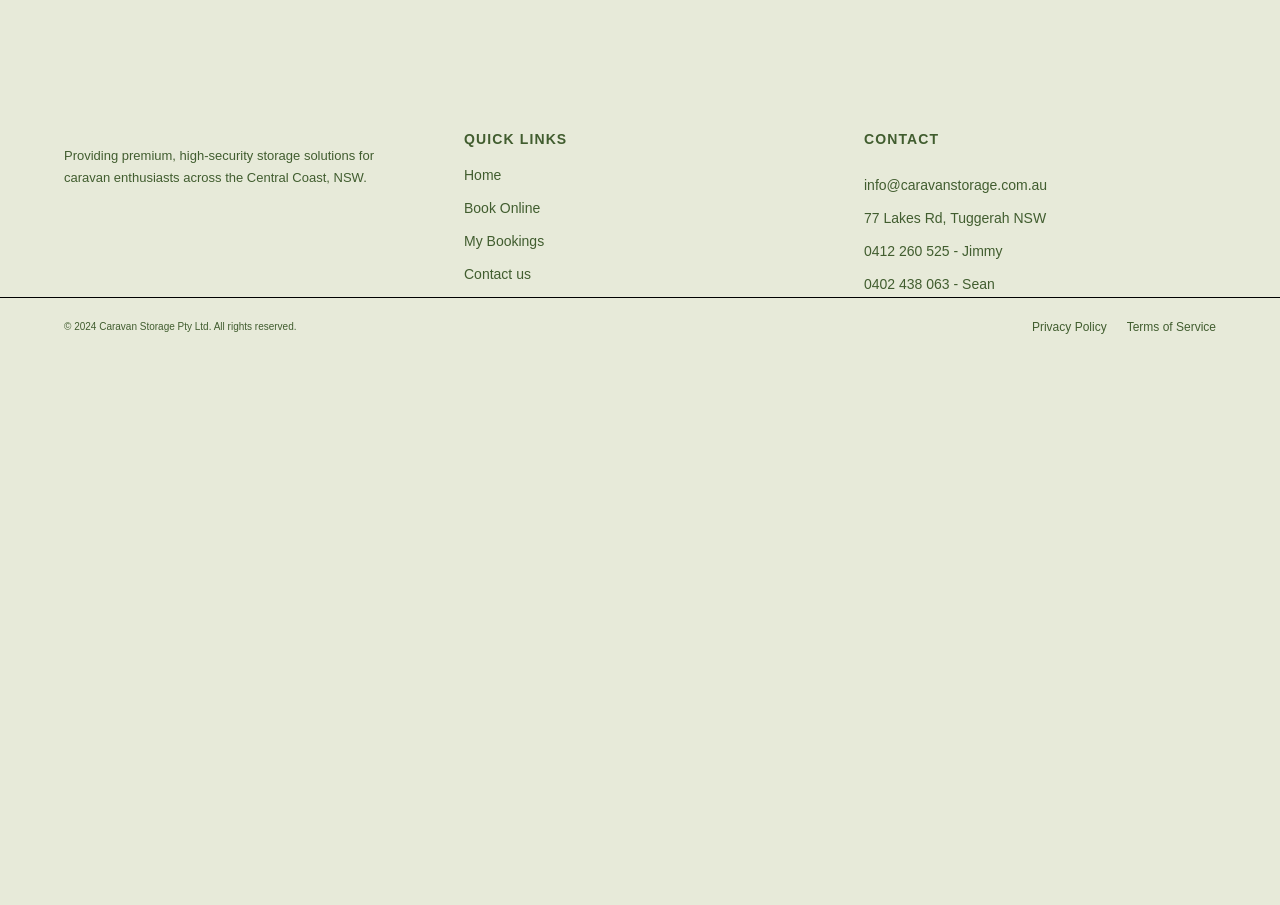
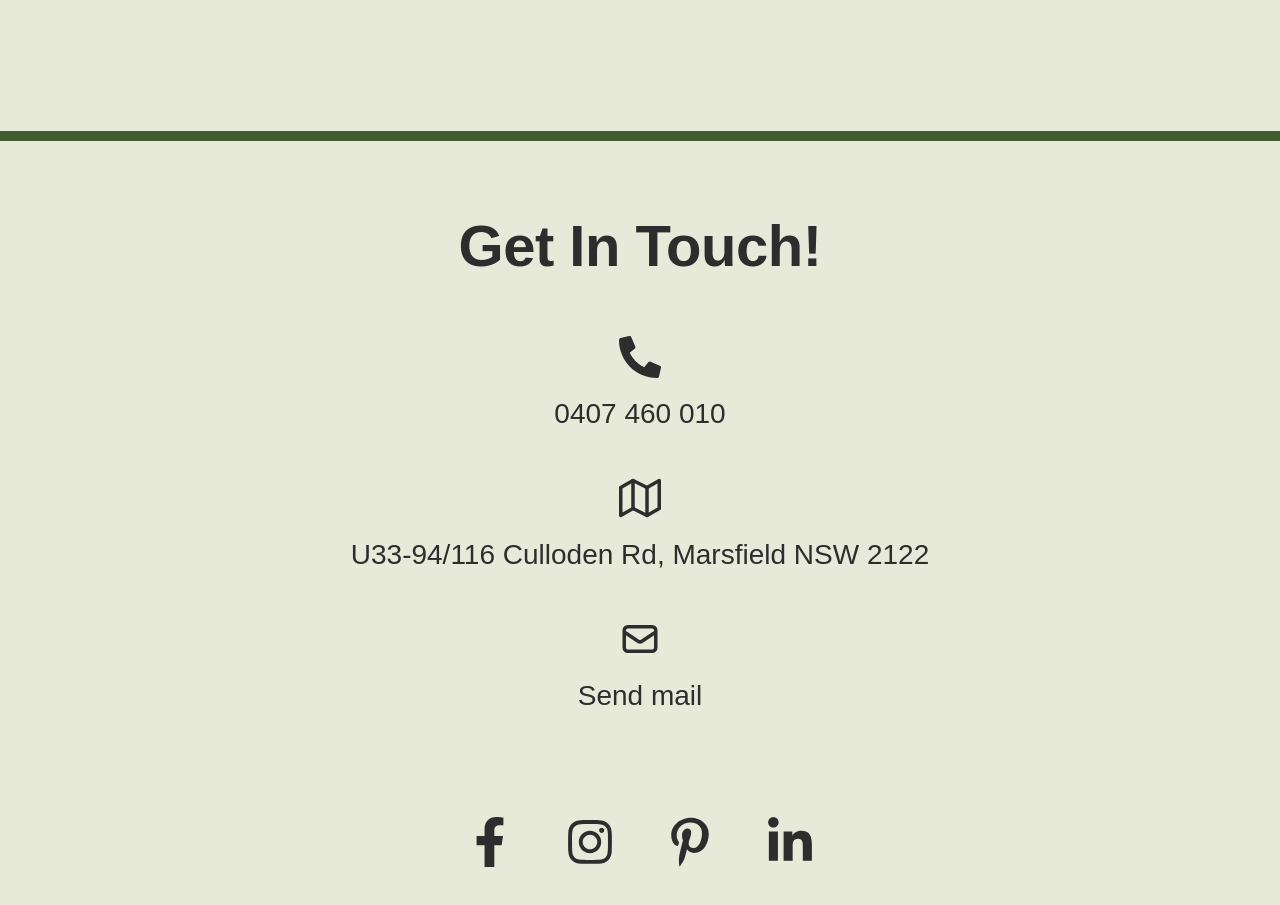
Before and after one commit to brandsbarrel/DNS, a React (Vite) app: page /suburb-details in a window 1280 px wide. Shown: the part 3100-4005 px from the top of the page. Before the commit the page ends 3457 px from the top, so only its background shows below. Built offline with nearby package versions, Linux system fonts and the light colour scheme.

Commit message:
stats plus image and button of new image

```diff
--- a/src/Components/Footer/Footer.css
+++ b/src/Components/Footer/Footer.css
@@ -1,114 +1,117 @@
-.footer {
-    background: #E7EAD9;
-    color: #415D2F;
-    font-size: 14px;
+.footer{
+    width:100%;
+    background:#E7EAD9;
+    border-top:10px solid #415d2f;
+
+    padding:70px 25px;
 }
 
-.footer__grid {
-    display: grid;
-    grid-template-columns: 1fr 1fr 1fr;
-    gap: 48px;
-    padding: 60px 0 40px;
+.footer-content{
+    max-width:1200px;
+    margin:auto;
+
+    display:flex;
+    flex-direction:column;
+    align-items:center;
+    text-align:center;
 }
 
-.footer__logo {
-    display: flex;
-    align-items: center;
-    gap: 8px;
-    font-family: var(--font-display);
-    color: #415D2F;
-    margin-bottom: 14px;
+.footer-content h2{
+    color:#2d2d2d;
+    font-size:58px;
+    font-weight:700;
+    margin-bottom:55px;
 }
 
-.footer__brand-desc {
-    line-height: 1.7;
-    font-size: 13px;
+.contact-item{
+    display:flex;
+    flex-direction:column;
+    align-items:center;
+
+    gap:15px;
+    margin-bottom:42px;
 }
 
-.footer__heading {
-    font-family: var(--font-display);
-    font-size: 14px;
-    font-weight: 700;
-    color: #415D2F;
-    text-transform: uppercase;
-    letter-spacing: 0.08em;
-    margin-bottom: 16px;
+.icon{
+    color:#2d2d2d;
+    font-size:42px;
 }
 
-.footer__nav ul {
-    list-style: none;
-    display: flex;
-    flex-direction: column;
-    gap: 10px;
+.contact-item span{
+    color:#2d2d2d;
+    font-size:28px;
+    line-height:1.5;
+    max-width:800px;
 }
 
-.footer__nav a,
-.footer__contact a {
-    color: #415D2F;
-    transition: color 0.2s;
+.social-icons{
+    display:flex;
+    justify-content:center;
+    align-items:center;
+    gap:50px;
+
+    margin-top:50px;
 }
 
-.footer__nav a:hover,
-.footer__contact a:hover {
-    border-bottom: var(--white);
+.social-icons a{
+    color:#2d2d2d;
+    font-size:50px;
+    transition:.3s;
 }
 
-.footer__contact {
-    font-style: normal;
-    display: flex;
-    flex-direction: column;
-    gap: 10px;
+.social-icons a:hover{
+    transform:translateY(-5px);
 }
 
-.footer__submit:hover {
-    background: var(--primary-dark);
+/* tablet */
+
+@media(max-width:900px){
+
+.footer-content h2{
+    font-size:42px;
 }
 
-.footer__bottom {
-    border-top: 1px solid black;
-    padding: 20px 0;
+.contact-item span{
+    font-size:22px;
 }
 
-.footer__bottom-inner {
-    display: flex;
-    justify-content: space-between;
-    align-items: center;
-    flex-wrap: wrap;
-    gap: 12px;
-    font-size: 12px;
-    color: #415D2F;
+.icon{
+    font-size:32px;
 }
 
-.footer__bottom-inner nav {
-    display: flex;
-    gap: 20px;
+.social-icons a{
+    font-size:38px;
 }
 
-.footer__bottom-inner a {
-    color: #415D2F;
-    transition: color 0.2s;
 }
 
-.footer__bottom-inner a:hover {
-    color: var(--white);
+/* mobile */
+
+@media(max-width:600px){
+
+.footer{
+    padding:50px 20px;
 }
 
-@media (max-width: 900px) {
-    .footer__grid {
-        grid-template-columns: 1fr 1fr;
-        padding: 15px 30px;
-    }
+.footer-content h2{
+    font-size:30px;
+    margin-bottom:35px;
 }
 
-@media (max-width: 560px) {
-    .footer__grid {
-        grid-template-columns: 1fr;
-        gap: 32px;
-        padding: 15px 30px !important;
-    }
+.icon{
+    font-size:24px;
+}
 
-    .footer__bottom-inner {
-        flex-direction: column;
-        text-align: center;
-    }
+.contact-item span{
+    font-size:18px;
 }
+
+.social-icons{
+    gap:28px;
+}
+
+.social-icons a{
+    font-size:28px;
+}
+
+}
--- a/src/Components/Footer/Footer.jsx
+++ b/src/Components/Footer/Footer.jsx
@@ -1,90 +1,63 @@
-import { Link } from 'react-router-dom';
-import './Footer.css';
+import "./Footer.css";
+
+import {
+  FaPhoneAlt,
+  FaFacebookF,
+  FaInstagram,
+  FaPinterestP,
+  FaLinkedinIn,
+} from "react-icons/fa";
+
+import { HiOutlineMail } from "react-icons/hi";
+import { FiMap } from "react-icons/fi";
 
 export default function Footer() {
-    const handleClick = () => {
-        window.scrollTo({
-            top: 0,
-            behavior: "smooth"
-        })
-    };
   return (
-        <footer className="footer" role="contentinfo">
-            <div className="container footer__grid">
-                <section className="footer__brand" aria-label="Brand info">
-                    <div className="footer__logo">
-                        {/* <CaravanStorageLogo size={85} /> */}
-                    </div>
-                    <p className="footer__brand-desc">
-                        Providing premium, high-security storage solutions for caravan enthusiasts across the Central Coast, NSW.
-                    </p>
-                </section>
+    <footer className="footer">
 
-                <nav className="footer__nav" aria-label="Quick links">
-                    <h3 className="footer__heading">Quick Links</h3>
-                    <ul role="list">
-                        <li >
-                            <Link
-                                onClick={() => { handleClick() }} to="/">
-                                Home
-                            </Link>
-                        </li>
-                        <li >
-                            <Link
-                                onClick={() => { handleClick() }} to="/book-online">
-                                Book Online
-                            </Link>
-                        </li>
-                        <li >
-                            <Link
-                                onClick={() => { handleClick() }} to="/my-booking">
-                                My Bookings
-                            </Link>
-                        </li>
-                        <li >
-                            <Link
-                                onClick={() => { handleClick() }} to="/contact-us">
-                                Contact us
-                            </Link>
-                        </li>
-                    </ul>
-                </nav>
+      <div className="footer-content">
 
-                <address className="footer__contact" aria-label="Contact details">
-                    <h3 className="footer__heading">Contact</h3>
-                    <p>
-                        <a href="mailto:info@caravanstorage.com.au">info@caravanstorage.com.au</a>
-                    </p>
-                    <p>77 Lakes Rd, Tuggerah NSW</p>
-                    <p><a href="tel:0412260525">0412 260 525 - Jimmy</a></p>
-                    <p><a href="tel:0402438063">0402 438 063 - Sean</a></p>
-                </address>
+        <h2>Get In Touch!</h2>
 
-                {/* <section className="footer__newsletter" aria-label="Newsletter signup">
-                    <h3 className="footer__heading">Newsletter</h3>
-                    <p>Stay up to date on our latest offers.</p>
-                    <form className="footer__form" onSubmit={(e) => e.preventDefault()} aria-label="Newsletter form">
-                        <input
-                            type="email"
-                            placeholder="Your email"
-                            aria-label="Email address"
-                            className="footer__input"
-                            required
-                        />
-                        <button type="submit" className="footer__submit" aria-label="Subscribe">→</button>
-                    </form>
-                </section> */}
+        <div className="contact-item">
+          <FaPhoneAlt className="icon" />
+          <span>0407 460 010</span>
         </div>
 
-            <div className="footer__bottom">
-                <div className="container footer__bottom-inner">
-                    <small>© 2024 Caravan Storage Pty Ltd. All rights reserved.</small>
-                    <nav aria-label="Legal links">
-                        <a href="#privacy">Privacy Policy</a>
-                        <a href="#terms">Terms of Service</a>
-                    </nav>
+        <div className="contact-item">
+          <FiMap className="icon" />
+          <span>
+            U33-94/116 Culloden Rd, Marsfield NSW 2122
+          </span>
         </div>
+
+        <div className="contact-item">
+          <HiOutlineMail className="icon" />
+          <span>Send mail</span>
         </div>
+
+        <div className="social-icons">
+
+          <a href="/">
+            <FaFacebookF />
+          </a>
+
+          <a href="/">
+            <FaInstagram />
+          </a>
+
+          <a href="/">
+            <FaPinterestP />
+          </a>
+
+          <a href="/">
+            <FaLinkedinIn />
+          </a>
+
+        </div>
+
+      </div>
+
     </footer>
   );
 }
--- a/src/Components/Hero/Hero.css
+++ b/src/Components/Hero/Hero.css
@@ -12,7 +12,10 @@
     overflow: hidden;
     z-index: 0;
 }
-
+.hero{
+    padding-top: 80px !important;
+    margin-top:0 !important;
+}
 .hero + * {
     margin-top: 100vh;
 }
@@ -44,6 +47,7 @@
 }
 
 .hero__mobile-layout {
+    border-top: 10px solid #415d2f;
     display: none !important;
 }
 
--- a/src/Pages/Home/Home.jsx
+++ b/src/Pages/Home/Home.jsx
@@ -2,9 +2,6 @@ import React from 'react'
 import Hero from "../../Components/Hero/Hero"
 // import WelcomeText from "../../Components/WelcomeText/WelcomeText"
 import WhyChooseUs from "../../Components/WhyChooseUs/WhyChooseUs"
-import BannerCTA from "../../Components/BannerCTA/BannerCTA"
-import Stats from "../../Components/Stats/Stats"
-import FindUs from "../../Components/FindUs/FindUs"
 import ServiceCard from '../../Components/ServiceCard/ServiceCard'
 import HowItWorks from '../../Components/HowItWorks/HowItWorks'
 
```
Lines whose indentation alone changed are shown as unchanged.
